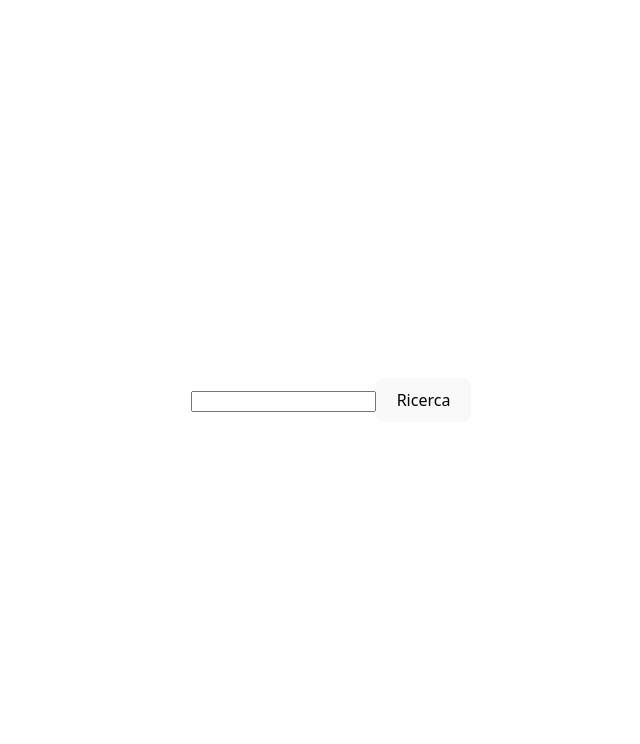
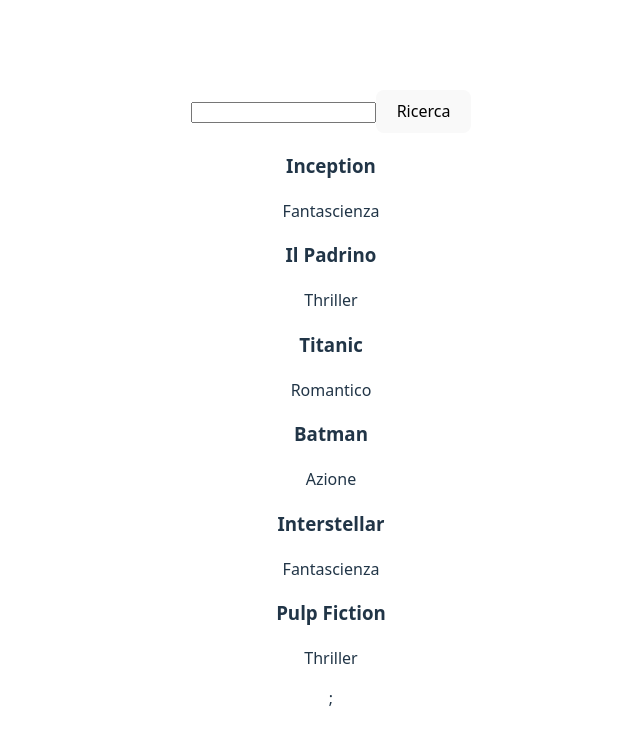
Before and after one commit to alemalagni/react-movie-filter, a React (Vite) app: page / in a window 1280 px wide. Shown: the top 744 px of the page, without its empty margins (309-949 px from the left). Built offline with nearby package versions, Linux system fonts and the light colour scheme.

Commit message:
feat(app): add movie.map()

```diff
--- a/src/App.jsx
+++ b/src/App.jsx
@@ -28,6 +28,15 @@
         />
         <button>Ricerca</button>
       </form>
+
+      <div>
+        {movie.map((item) => (
+          <div>
+            <h3>{item.title}</h3>
+            <p>{item.genre}</p>
+          </div>
+        ))};
+      </div>
     </div>
   );
 }
```
